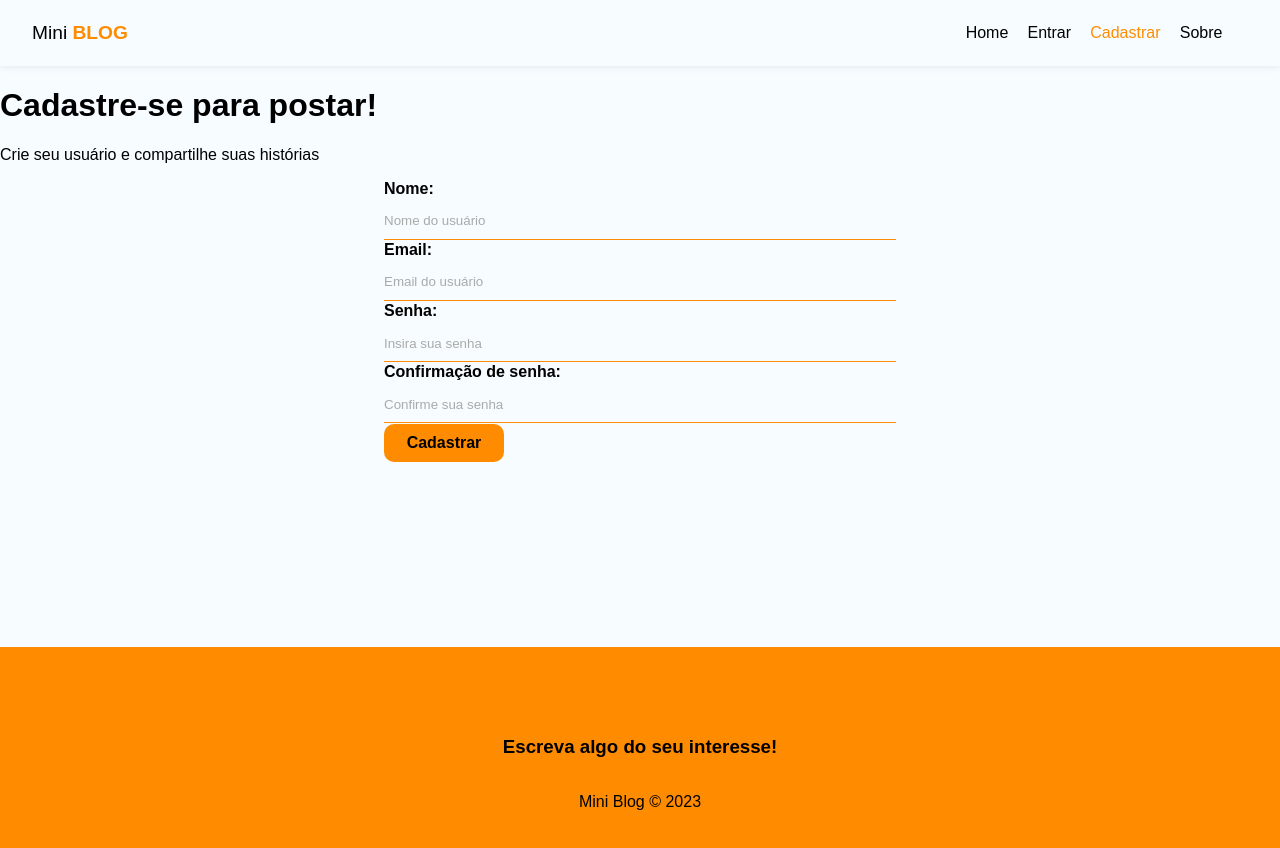
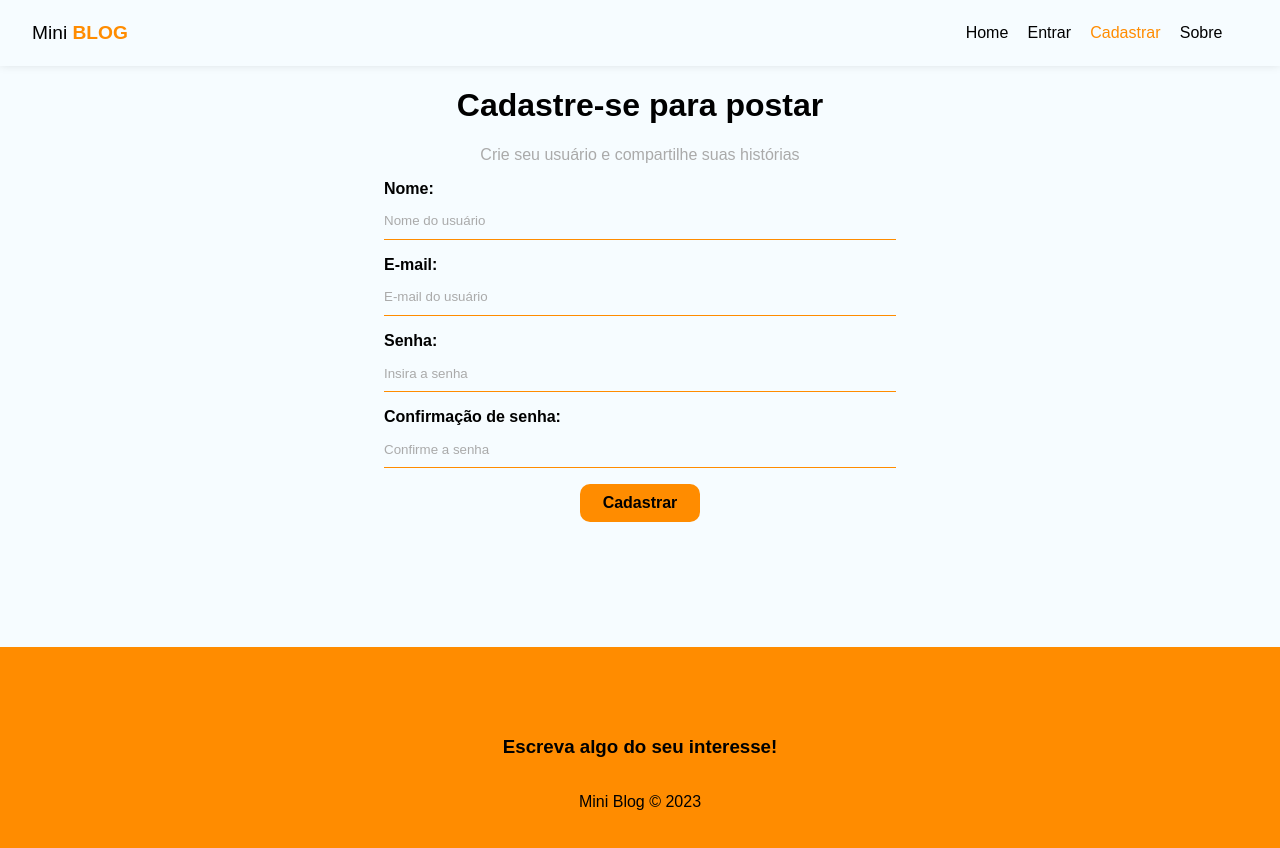
Before and after one commit to felipefll/miniblog, a React (Create React App) app: page /register in a window 1280 px wide. Shown: the top 848 px of the page. Built offline with nearby package versions, Linux system fonts and the light colour scheme.

Commit message:
states form registration

```diff
--- a/src/index.css
+++ b/src/index.css
@@ -40,7 +40,7 @@
 label {
   display: flex;
   flex-direction: column;
-  margin-bottom: 1px;
+  margin-bottom: 1em;
 }
 
 label span {
--- a/src/pages/Register/Register.js
+++ b/src/pages/Register/Register.js
@@ -1,13 +1,38 @@
 import styles from "./Register.module.css";
 
-import { useState, useEffect } from "react";
+import { useEffect, useState } from "react";
 
 const Register = () => {
+  const [displayName, setDisplayName] = useState("");
+  const [email, setEmail] = useState("");
+  const [password, setPassword] = useState("");
+  const [confirmPassword, setConfirmPassword] = useState("");
+  const [error, setError] = useState("");
+
+  const handleSubmit = async (e) => {
+    e.preventDefault();
+
+    setError("");
+
+    const user = {
+      displayName,
+      email,
+      password,
+    };
+
+    if (password !== confirmPassword) {
+      setError("As senhas precisam ser iguais.");
+      return;
+    }
+
+    console.log(user);
+  };
+
   return (
-    <div>
-      <h1>Cadastre-se para postar!</h1>
+    <div className={styles.register}>
+      <h1>Cadastre-se para postar</h1>
       <p>Crie seu usuário e compartilhe suas histórias</p>
-      <form>
+      <form onSubmit={handleSubmit}>
         <label>
           <span>Nome:</span>
           <input
@@ -15,15 +40,19 @@
             name="displayName"
             required
             placeholder="Nome do usuário"
+            onChange={(e) => setDisplayName(e.target.value)}
+            value={displayName}
           />
         </label>
         <label>
-          <span>Email:</span>
+          <span>E-mail:</span>
           <input
             type="email"
             name="email"
             required
-            placeholder="Email do usuário"
+            placeholder="E-mail do usuário"
+            onChange={(e) => setEmail(e.target.value)}
+            value={email}
           />
         </label>
         <label>
@@ -32,7 +61,9 @@
             type="password"
             name="password"
             required
-            placeholder="Insira sua senha"
+            placeholder="Insira a senha"
+            onChange={(e) => setPassword(e.target.value)}
+            value={password}
           />
         </label>
         <label>
@@ -41,10 +72,13 @@
             type="password"
             name="confirmPassword"
             required
-            placeholder="Confirme sua senha"
+            placeholder="Confirme a senha"
+            onChange={(e) => setConfirmPassword(e.target.value)}
+            value={confirmPassword}
           />
         </label>
         <button className="btn">Cadastrar</button>
+        {error && <p className="error">{error}</p>}
       </form>
     </div>
   );
```
